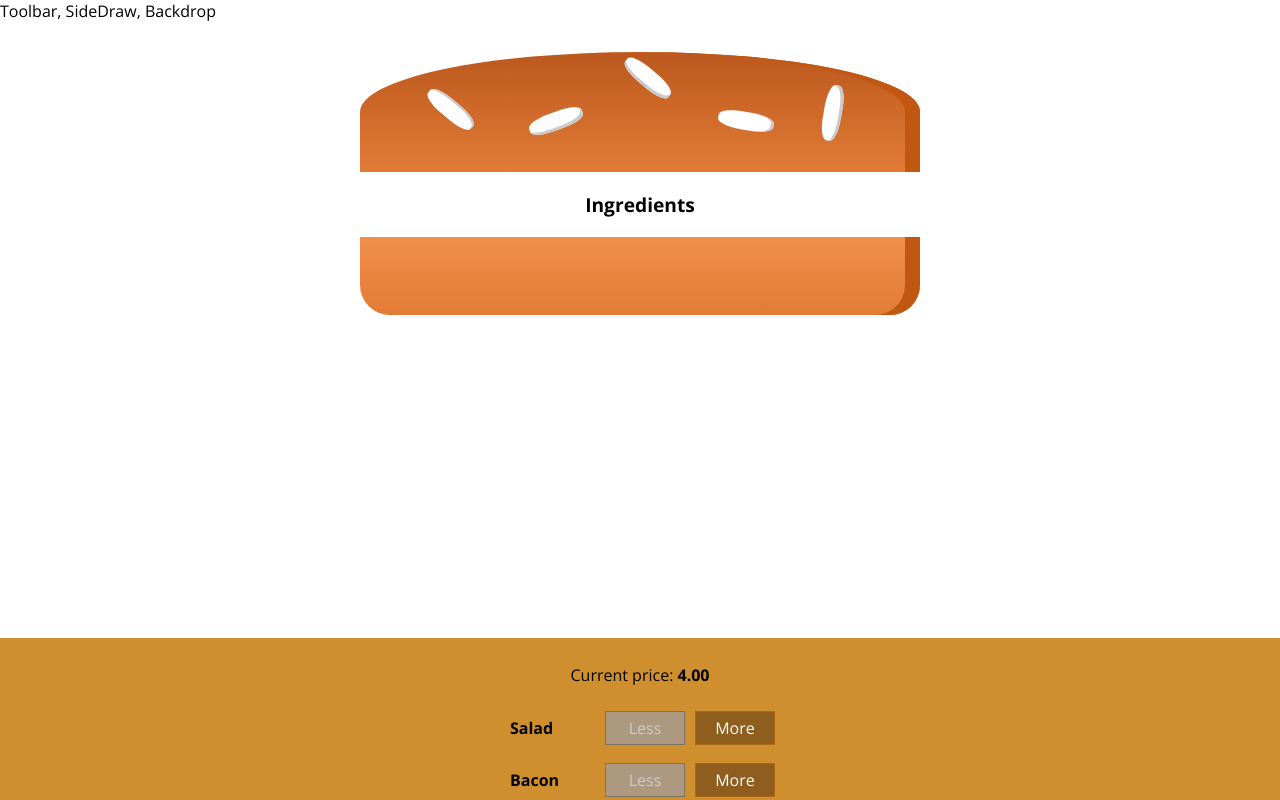
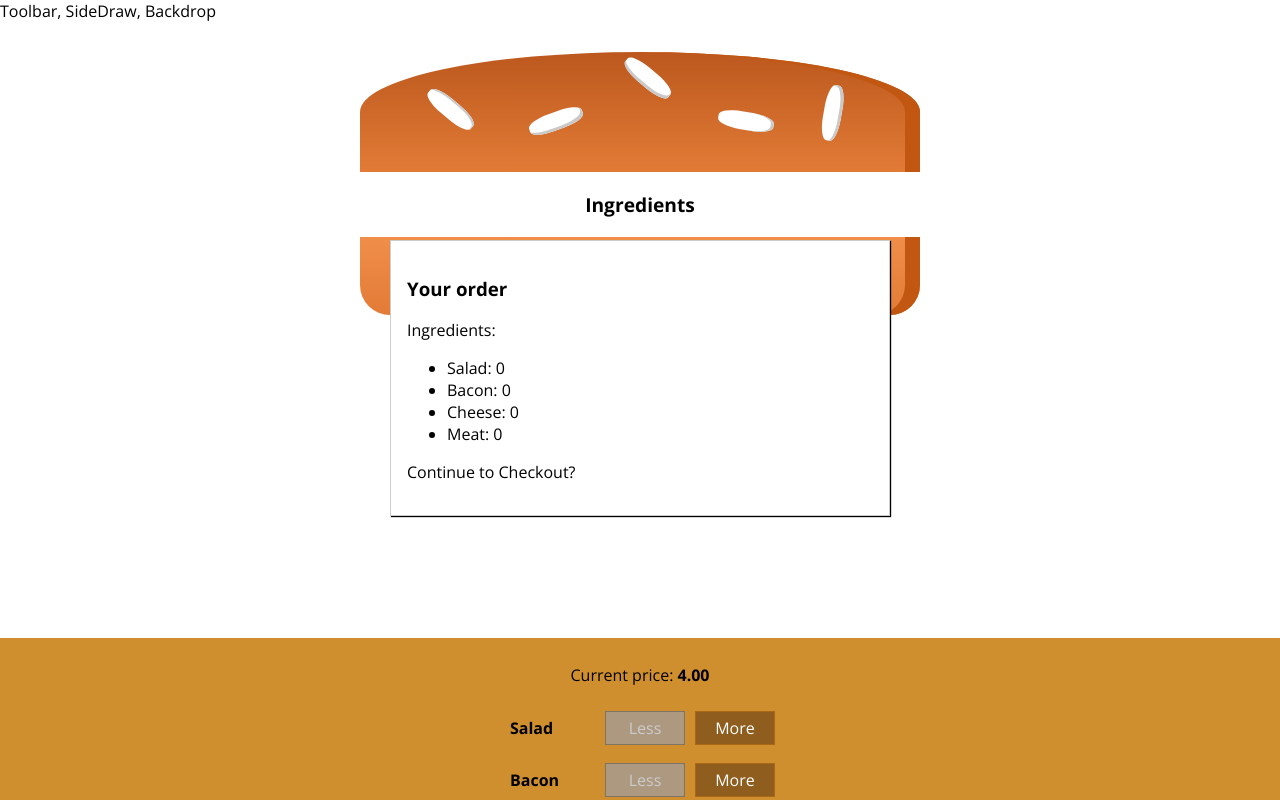
Before and after one commit to Shwartz/react-training, a React app: page / in a window 1280 px wide. Shown: the top 800 px of the page. Built offline with nearby package versions, Linux system fonts and the light colour scheme.

Commit message:
Section 8, Adding Modal

```diff
--- /dev/null
+++ b/src/components/Burger/OrderSummary/OrderSummary.js
@@ -0,0 +1,24 @@
+import React from 'react';
+
+import Aux from '../../../hoc/Aux';
+
+const orderSummary = (props) => {
+  const ingredientSummary = Object.keys(props.ingredients)
+    .map(igKey => {
+      return (
+        <li key={igKey}>
+          <span style={{textTransform: 'capitalize' }}>{igKey}</span>: {props.ingredients[igKey]}
+        </li>
+      )
+    });
+
+  return (
+    <Aux>
+      <h3>Your order</h3>
+      <p>Ingredients:</p>
+      <ul>{ingredientSummary}</ul>
+      <p>Continue to Checkout?</p>
+    </Aux>
+  )
+};
+export default orderSummary;
--- /dev/null
+++ b/src/components/UI/Modal/Modal.css
@@ -0,0 +1,20 @@
+.Modal {
+    position: fixed;
+    z-index: 500;
+    background-color: white;
+    width: 70%;
+    border: 1px solid #ccc;
+    box-shadow: 1px 1px 1px black;
+    padding: 16px;
+    left: 15%;
+    top: 30%;
+    box-sizing: border-box;
+    transition: all 0.3s ease-out;
+}
+
+@media (min-width: 600px) {
+    .Modal {
+        width: 500px;
+        left: calc(50% - 250px);
+    }
+}
--- /dev/null
+++ b/src/components/UI/Modal/Modal.js
@@ -0,0 +1,9 @@
+import React from 'react';
+import styles from './Modal.css';
+
+const Modal = (props) => (
+  <div className={styles.Modal}>
+    {props.children}
+  </div>
+);
+export default Modal;
--- a/src/containers/BurgerBuilder/BurgerBuilder.js
+++ b/src/containers/BurgerBuilder/BurgerBuilder.js
@@ -1,7 +1,10 @@
 import React, {Component} from 'react';
 import Aux from '../../hoc/Aux';
 import Burger from '../../components/Burger/Burger';
+import OrderSummary from '../../components/Burger/OrderSummary/OrderSummary';
 import BuildControls from '../../components/Burger/BuildControls/BuildControls';
+import Modal from '../../components/UI/Modal/Modal';
+
 
 const INGREDIENT_PRICES = {
   salad: 0.5,
@@ -20,6 +23,7 @@ class BurgerBuilder extends Component {
     },
     totalPrice: 4,
     purchasable: false,
+    purchasing: false,
   };
 
   updatePurchaseState(ingredients) {
@@ -66,6 +70,10 @@ class BurgerBuilder extends Component {
     this.updatePurchaseState(updateIngredients);
   };
 
+  purchaseHandler() {
+    this.setState({purchasing: true})
+  }
+
   render() {
     const disabledInfo = {
       ...this.state.ingredients
@@ -78,6 +86,9 @@ class BurgerBuilder extends Component {
 
     return (
       <Aux>
+        <Modal>
+          <OrderSummary ingredients={this.state.ingredients}/>
+        </Modal>
         <Burger ingredients={this.state.ingredients}/>
         <BuildControls
           ingredientAdded={this.addIngredientHandler}
```
Also changed, not shown: src/components/UI/Backdrop/Backdrop.css (renamed from src/components/UI/Backdrop.css), src/components/UI/Backdrop/Backdrop.js (renamed from src/components/UI/Backdrop.js).
